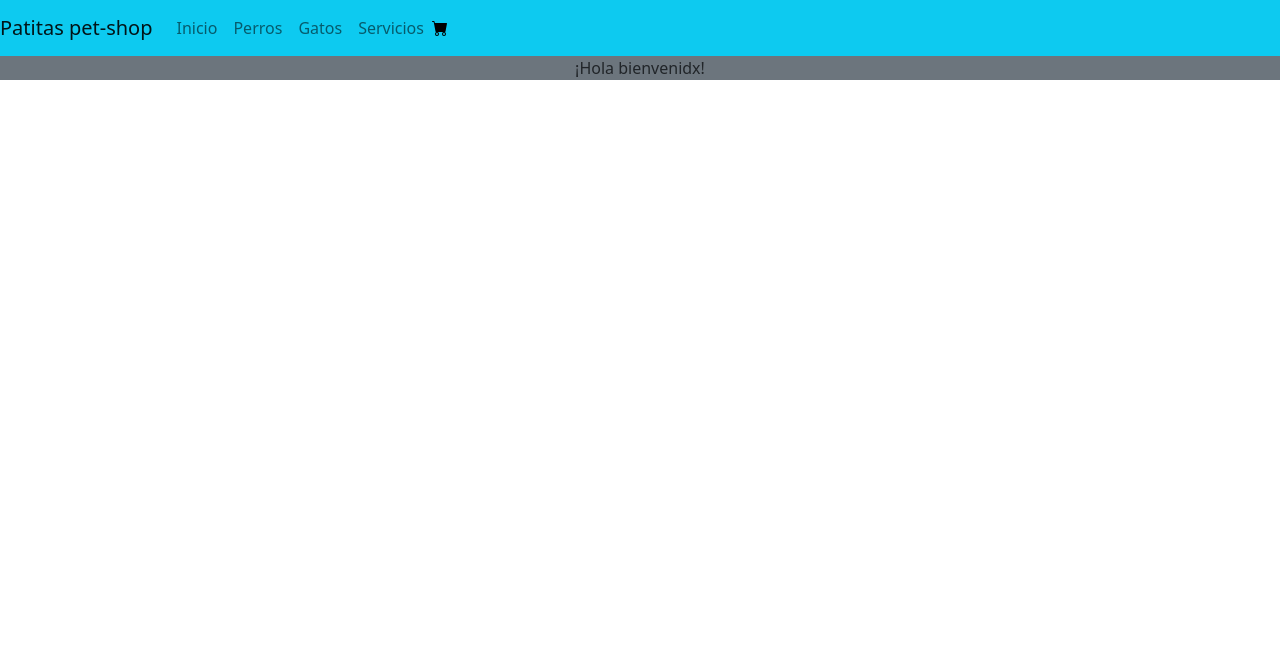
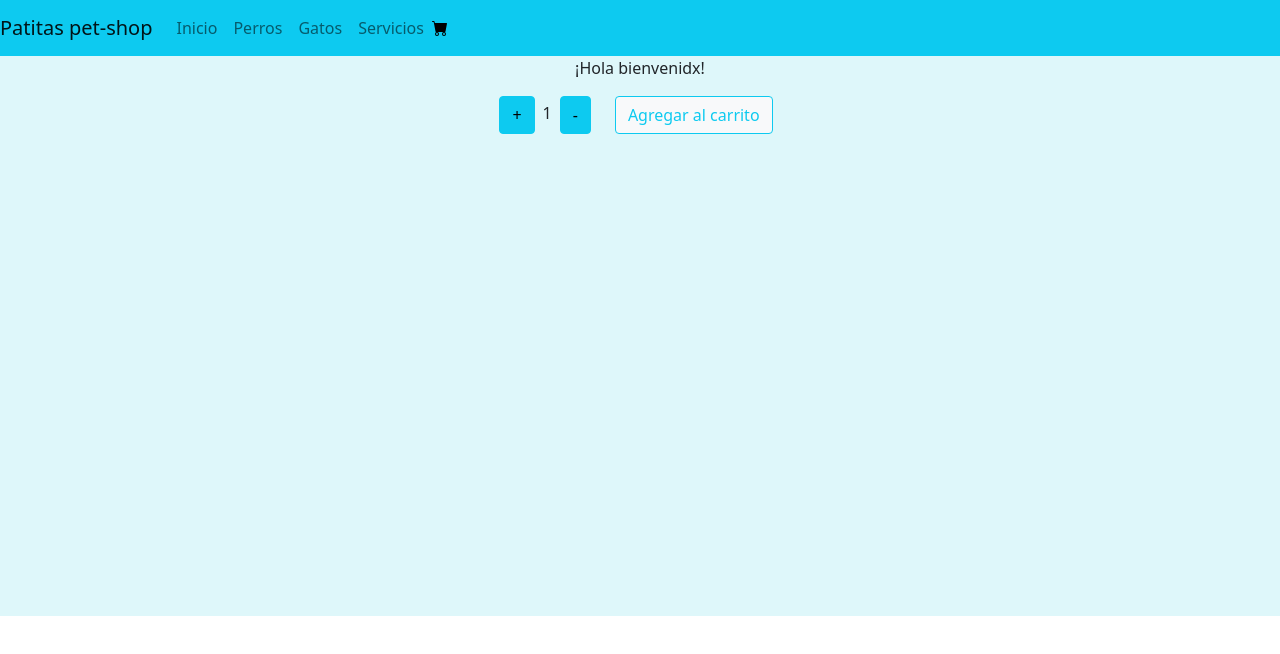
Before and after one commit to Mel130567/Proyecto-React-JS, a React (Create React App) app: page / in a window 1280 px wide. Shown: the top 654 px of the page. Built offline with nearby package versions, Linux system fonts and the light colour scheme.

Commit message:
itemCount

```diff
--- a/package.json
+++ b/package.json
@@ -8,6 +8,7 @@
     "@testing-library/user-event": "^12.8.3",
     "bootstrap": "^5.1.3",
     "react": "^17.0.2",
+    "react-bootstrap": "^2.0.0",
     "react-dom": "^17.0.2",
     "react-scripts": "4.0.3",
     "web-vitals": "^1.1.2"
--- a/src/App.css
+++ b/src/App.css
@@ -2,37 +2,7 @@
   text-align: center;
 }
 
-.App-logo {
-  height: 40vmin;
-  pointer-events: none;
+.itemListContainer {
+  min-height: 70vh;
+  background-color: #def7fa;
 }
-
-@media (prefers-reduced-motion: no-preference) {
-  .App-logo {
-    animation: App-logo-spin infinite 20s linear;
-  }
-}
-
-.App-header {
-  background-color: #282c34;
-  min-height: 100vh;
-  display: flex;
-  flex-direction: column;
-  align-items: center;
-  justify-content: center;
-  font-size: calc(10px + 2vmin);
-  color: white;
-}
-
-.App-link {
-  color: #61dafb;
-}
-
-@keyframes App-logo-spin {
-  from {
-    transform: rotate(0deg);
-  }
-  to {
-    transform: rotate(360deg);
-  }
-}
--- /dev/null
+++ b/src/components/ItemCount/ItemCount.jsx
@@ -0,0 +1,36 @@
+import React, {useState} from "react"
+
+const ItemCount = ({stock, initial, onAdd}) => {
+
+    const [count, setCount] = useState(initial)
+
+    const sumarProd = () =>{
+        if(count < stock){
+            setCount(count + 1)
+        }else{
+            alert(`Superaste el stock disponible. Stock = ${stock}`)
+        }
+    }
+    const restarProd = () =>{
+        if(count > initial){
+            setCount(count - 1)
+        }else{
+            alert("Error. No puede agregarse menos de 1 unidad al carrito")
+
+        }
+    }
+
+    return (
+        <>
+            <div>
+                <button className="btn btn-info mx-2" onClick={sumarProd}>+</button>
+                <span>{count}</span>
+                <button className="btn btn-info mx-2" onClick={restarProd}>-</button>
+                <button className="btn btn-outline-info btn-light mx-3" onClick={onAdd}>Agregar al carrito</button>
+            </div>
+        </>
+
+    )
+}
+
+export default ItemCount
--- a/src/components/ItemListContainer/ItemListContainer.jsx
+++ b/src/components/ItemListContainer/ItemListContainer.jsx
@@ -1,7 +1,10 @@
+import ItemCount from "../ItemCount/ItemCount"
+
 const ItemListContainer = ({greetings}) => {
     return (
-        <div className="bg-secondary">
+        <div className="itemListContainer">
             <p>{greetings}</p>
+            <ItemCount stock={5} initial={1} onAdd/>
         </div>
 
     )
```
Also changed, not shown: 1 other file (tests, documents, lock files or other folders).
